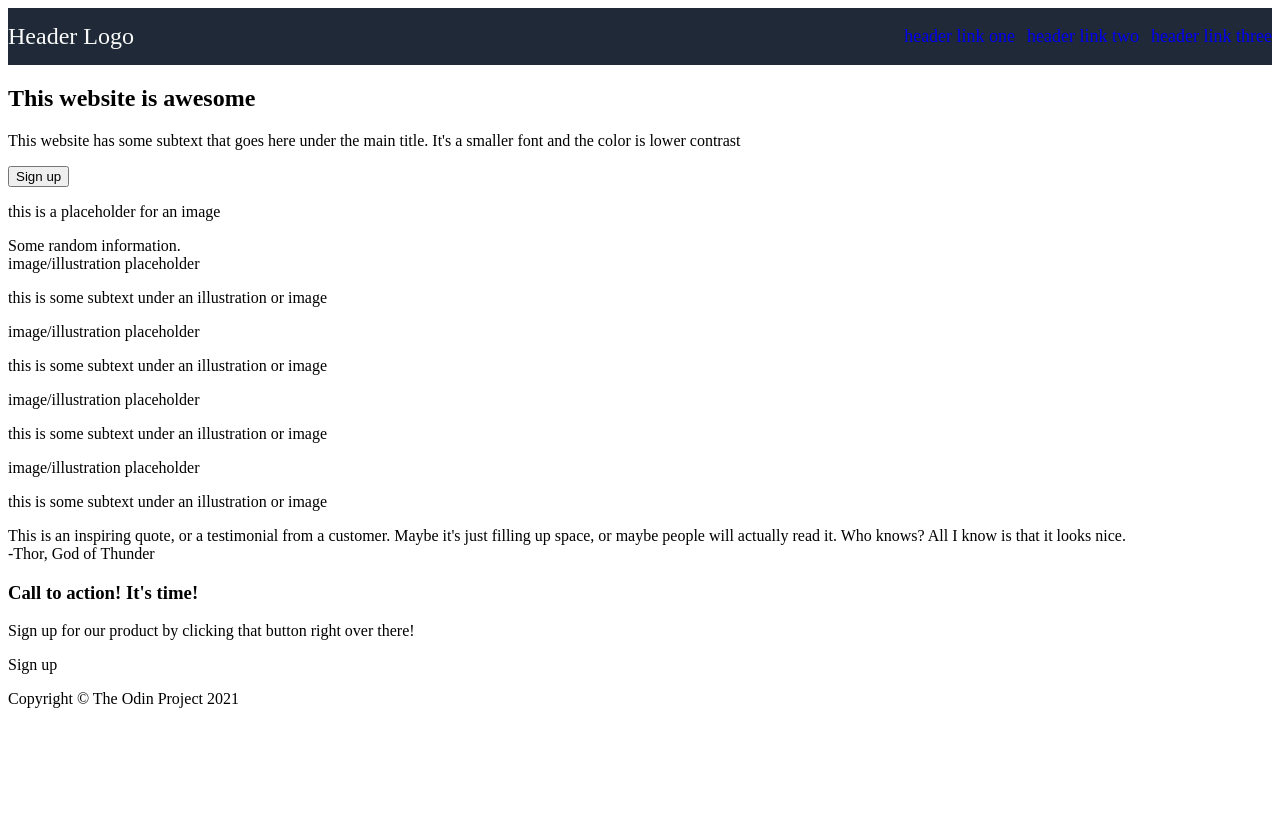
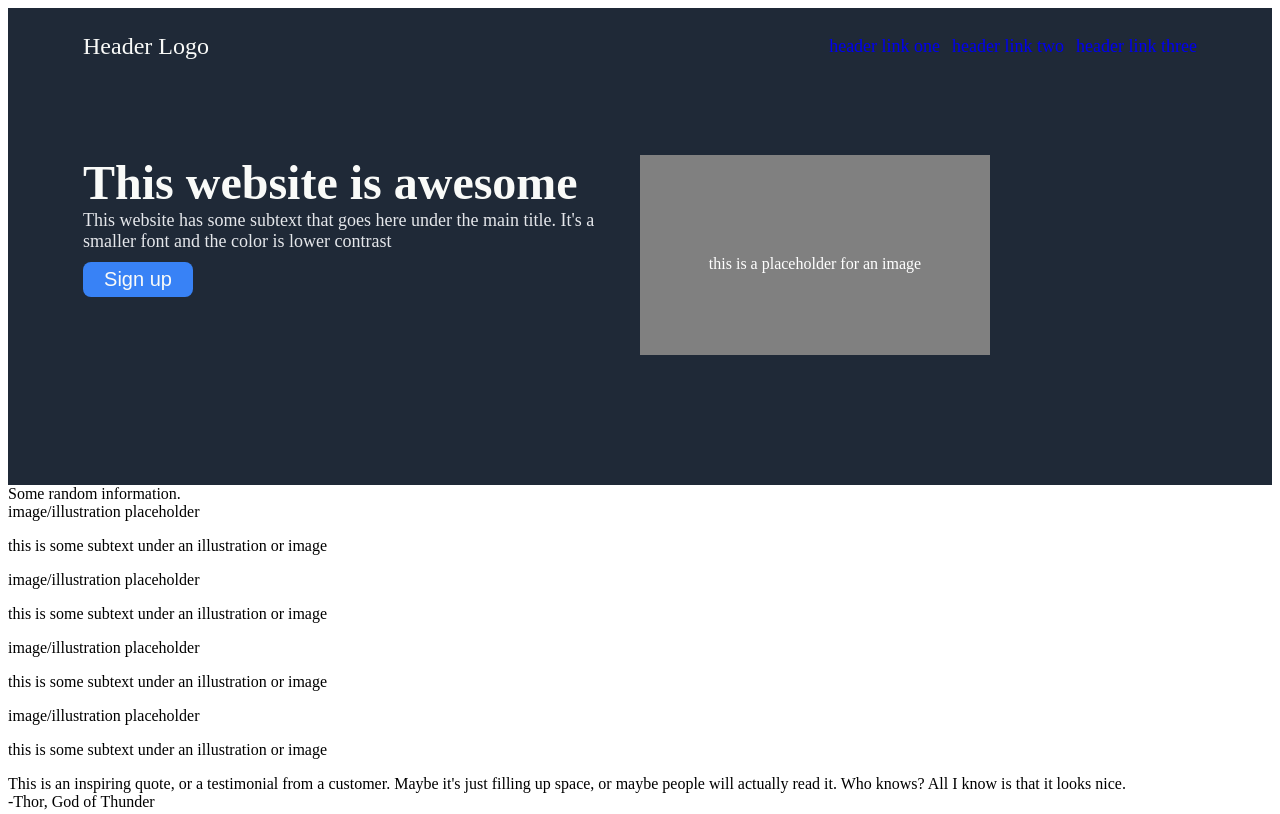
Before and after one commit to antivistic/landing-page, a plain HTML site: page index.html in a window 1280 px wide. Shown: the top 814 px of the page. Drawn offline with Linux system fonts and the light colour scheme.

Commit message:
minor HTML changes and basic styling for hero section

```diff
--- a/index.html
+++ b/index.html
@@ -19,8 +19,8 @@
   	</div>
     <div class="hero">
       <div class="hero-left">
-        <h2>This website is awesome</h2>
-        <p>This website has some subtext that goes here under the main title. It's a smaller font and the color is lower contrast</p>
+        <div class="hero-main-text">This website is awesome</div>
+        <div class="hero-secondary-text">This website has some subtext that goes here under the main title. It's a smaller font and the color is lower contrast</div>
         <button class="sign-up">Sign up</button>
       </div>
       <div class="hero-right">
--- a/style.css
+++ b/style.css
@@ -3,6 +3,7 @@
 	justify-content: space-between;
 	align-content: center;
 	background-color: #1F2937;
+	padding: 10px 75px 50px 75px;
 }
 
 .header-links {
@@ -35,3 +36,52 @@ a:hover {
 	color: #F9FAF8;
 	align-self: center;
 }
+
+.hero {
+	display: flex;
+	justify content: space-between;
+	align-content: center;
+	height: 300px;
+	background-color: #1F2937;
+	padding: 30px 75px;
+}
+
+.hero-left {
+	width: 50%;
+}
+
+.hero-main-text {
+	font-size: 48px;
+	font-weight: 900;
+	color: #F9FAF8;
+}
+
+.hero-secondary-text {
+	font-size: 18px;
+	color: #E5E7EB;
+}
+
+button {
+	background-color: #3882F6;
+	color: #F9FAF8;
+	height: 35px;
+	width: 110px;
+	margin: 10px 0px;
+	font-size: 20px;
+	border: none;
+	border-radius: 8px;
+}
+
+.hero-right {
+	height: 200px;
+	width: 350px;
+	background-color: grey;
+	color: white;
+	text-align: center;
+	padding: auto;
+}
+
+.hero-right p {               /* WILL REMOVE ONCE IMAGE IS OBTAINED*/
+	padding: auto;
+	margin-top: 100px;
+}
```
